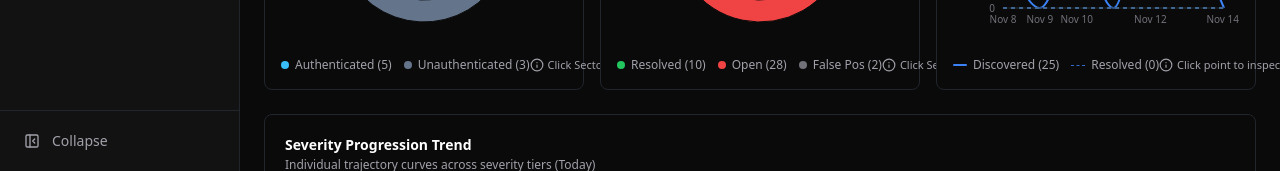
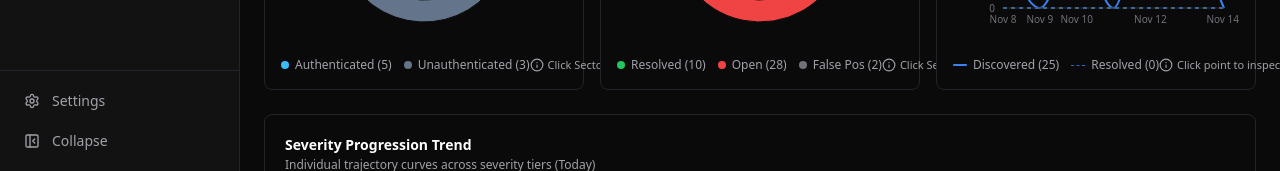
Before and after one commit to 22A31A0525/web-security-scanning, a React (Vite) app: page /login in a window 1280 px wide. Both pictures are taken after a click on the button "Sign in". Shown: the part 629-800 px from the top of the page. Built offline with nearby package versions, Linux system fonts and the light colour scheme.

Commit message:
Added the settings to navigate easier

```diff
--- a/src/navigation/Sidebar.tsx
+++ b/src/navigation/Sidebar.tsx
@@ -8,6 +8,7 @@ import {
   FileText,
   Key,
   ArrowLeft,
+  Settings,
   PanelLeftClose,
   PanelLeftOpen,
 } from 'lucide-react'
@@ -136,8 +137,30 @@ export default function Sidebar() {
         })}
       </nav>
 
-      {/* Bottom Collapse / Expand Button with top border attached to sidebar */}
-      <div className="p-3 border-t border-border">
+      {/* Bottom Actions: Settings link & Collapse / Expand Button */}
+      <div className="p-3 border-t border-border space-y-1">
+        {/* Settings Navigation Link */}
+        <Link
+          to="/settings"
+          title={collapsed ? 'Settings' : undefined}
+          aria-label="Settings"
+          aria-current={isSettings ? 'page' : undefined}
+          className={`w-full flex items-center gap-3 px-3 py-2 text-sm rounded-xl transition-colors outline-none focus:outline-none focus-visible:ring-2 focus-visible:ring-border-focus focus-visible:ring-offset-2 focus-visible:ring-offset-sidebar select-none ${
+            collapsed ? 'justify-center' : ''
+          } ${
+            isSettings
+              ? 'bg-surface text-heading font-semibold'
+              : 'text-desc hover:text-heading hover:bg-surface active:bg-surface'
+          }`}
+        >
+          <Settings
+            className={`size-icon-sm shrink-0 ${isSettings ? 'text-heading' : 'text-desc'}`}
+            aria-hidden="true"
+          />
+          {!collapsed && <span>Settings</span>}
+        </Link>
+
+        {/* Collapse / Expand Button */}
         <button
           type="button"
           onClick={() => setCollapsed(!collapsed)}
```
